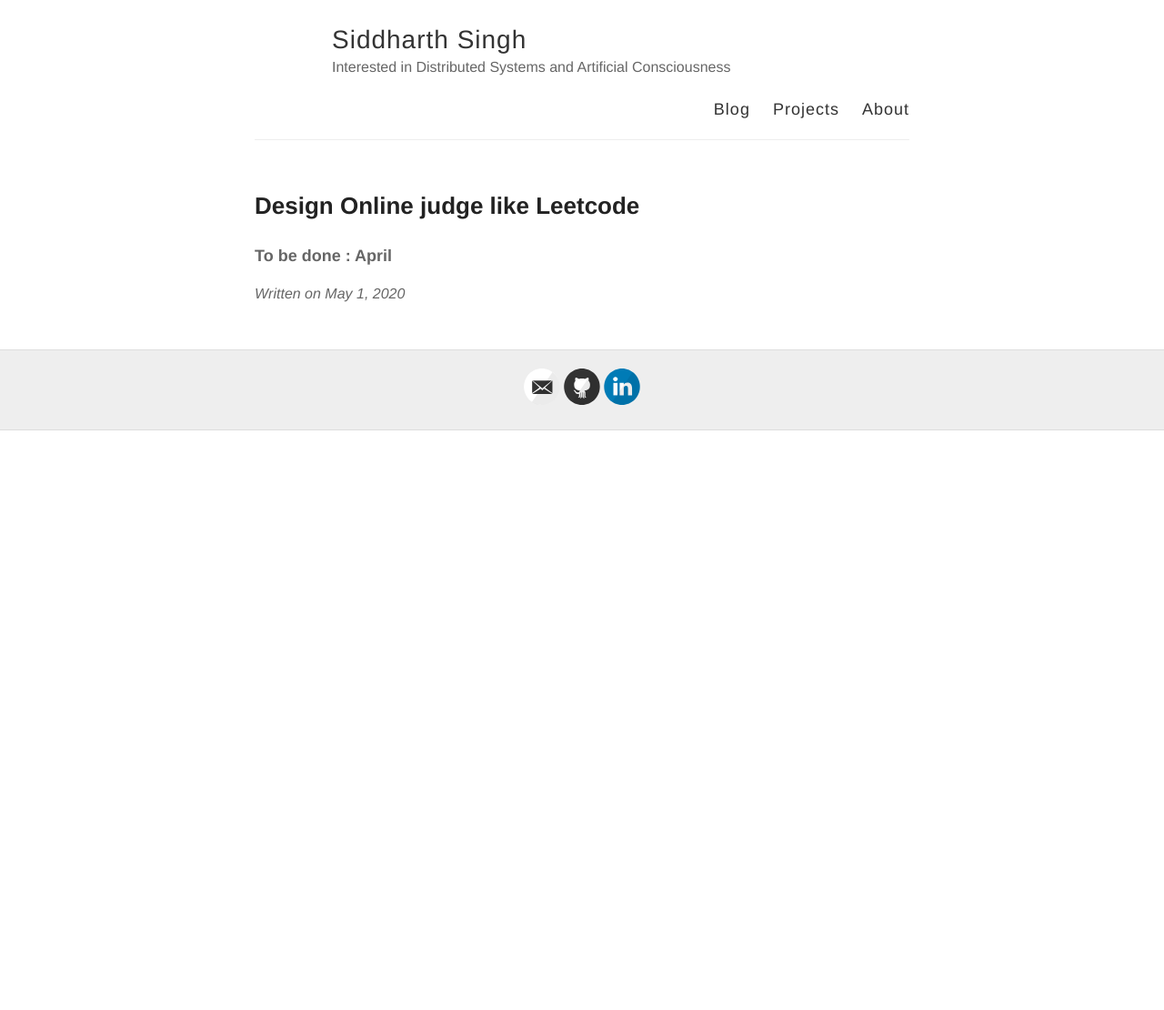
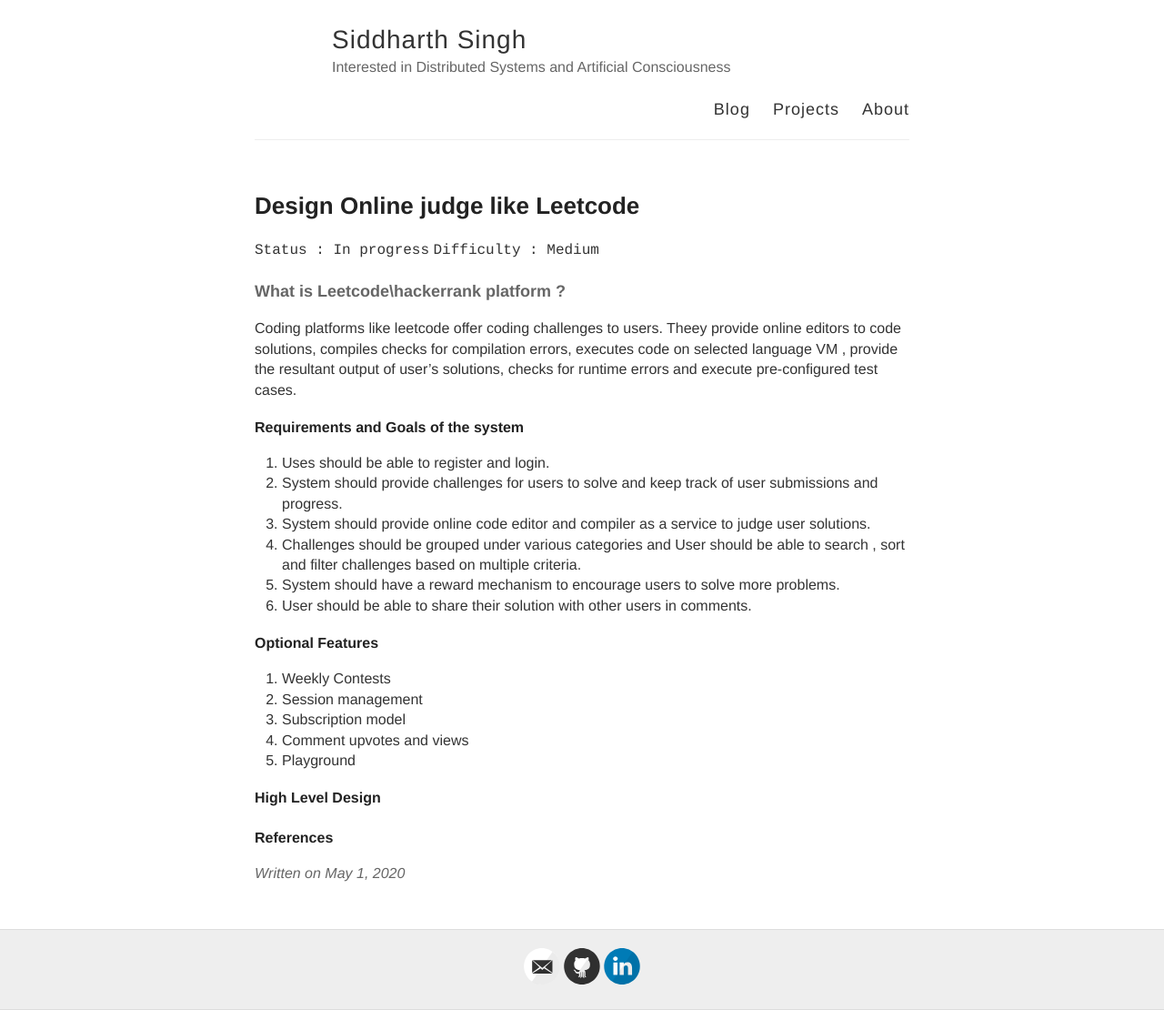
Before and after one commit to siddharthsingh89/siddharthsingh89.github.io, a Jekyll site: the page built from _posts/2020-04-31-Leetcode-hackerrank.md, in a window 1280 px wide. Shown: the whole page at 91% size. Built offline with Jekyll 4.4.1, drawn with Linux system fonts in a browser that asks for light colours; comment, search, counter and statistics services are not loaded; before the commit the page ends 900 px from its top, so only the background shows below that.

Commit message:
Update 2020-04-31-Leetcode-hackerrank.md

````diff
--- a/_posts/2020-04-31-Leetcode-hackerrank.md
+++ b/_posts/2020-04-31-Leetcode-hackerrank.md
@@ -3,5 +3,27 @@ layout: post
 title: Design Online judge like Leetcode
 description : Online judge, leetcode, system design
 ---
+```Status : In progress```
+```Difficulty : Medium```
 
-#### To be done : April
+#### What is Leetcode\hackerrank platform ?
+Coding platforms like leetcode offer coding challenges to users. Theey provide online editors to code solutions, compiles checks for compilation errors, executes code on selected language VM , provide the resultant output of user's solutions, checks for runtime errors and execute pre-configured test cases.
+
+##### Requirements and Goals of the system
+1. Uses should be able to register and login.
+2. System should provide challenges for users to solve and keep track of user submissions and progress.
+3. System should provide online code editor and compiler as a service to judge user solutions.
+4. Challenges should be grouped under various categories and User should be able to search , sort and filter challenges based on multiple criteria.
+5. System should have a reward mechanism to encourage users to solve more problems.
+6. User should be able to share their solution with other users in comments.
+
+##### Optional Features
+1. Weekly Contests
+2. Session management
+3. Subscription model
+4. Comment upvotes and views
+5. Playground
+
+##### High Level Design
+
+##### References
````
